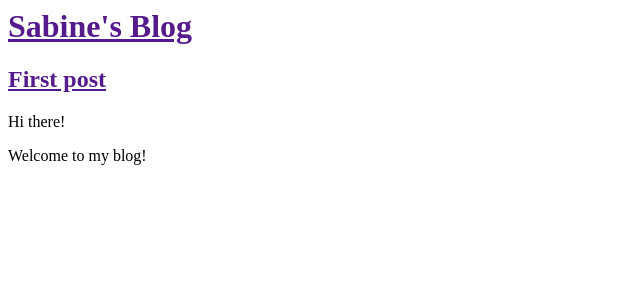
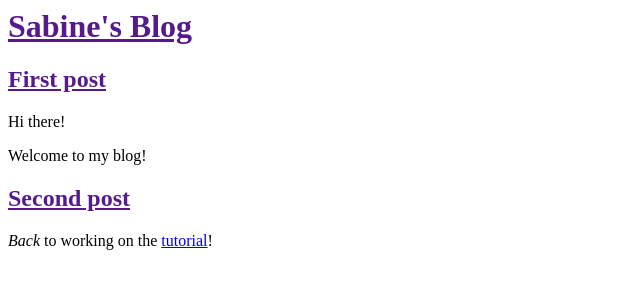
Before and after one commit to sabineau/my-first-blog, a Django app: page / in a window 1280 px wide. Shown: the top 300 px of the page, without its empty margins (0-640 px from the left). Run offline with Django 3.2, Linux system fonts and the light colour scheme.

Commit message:
Changed the HTML added second post with link

```diff
--- a/blog/templates/blog/post_list.html
+++ b/blog/templates/blog/post_list.html
@@ -11,5 +11,9 @@
 			<p>Hi there!</p>
 			<p>Welcome to my blog!</p>
 		</div>
+		<div>
+			<h2><a href="">Second post</a></h1>
+			<p><em>Back</em> to working on the <a href="http://tutorial.djangogirls.org/en/">tutorial</a>!</p>
+		</div>
 	</body>
 </html>
```
